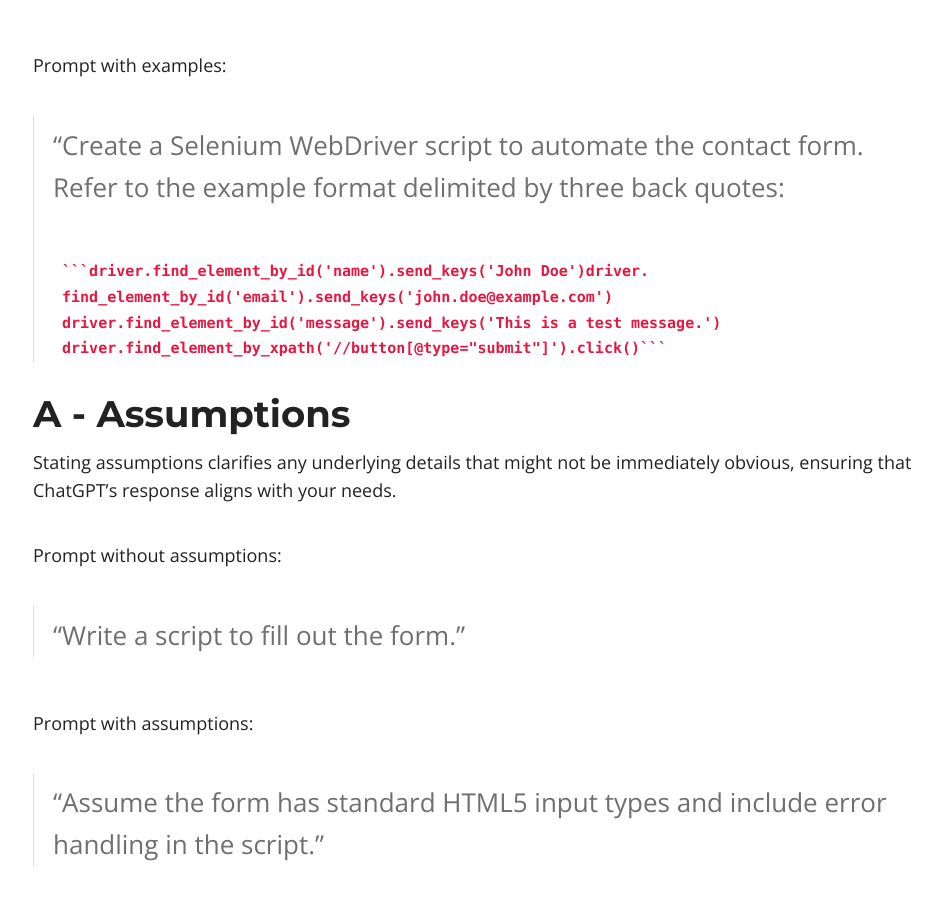
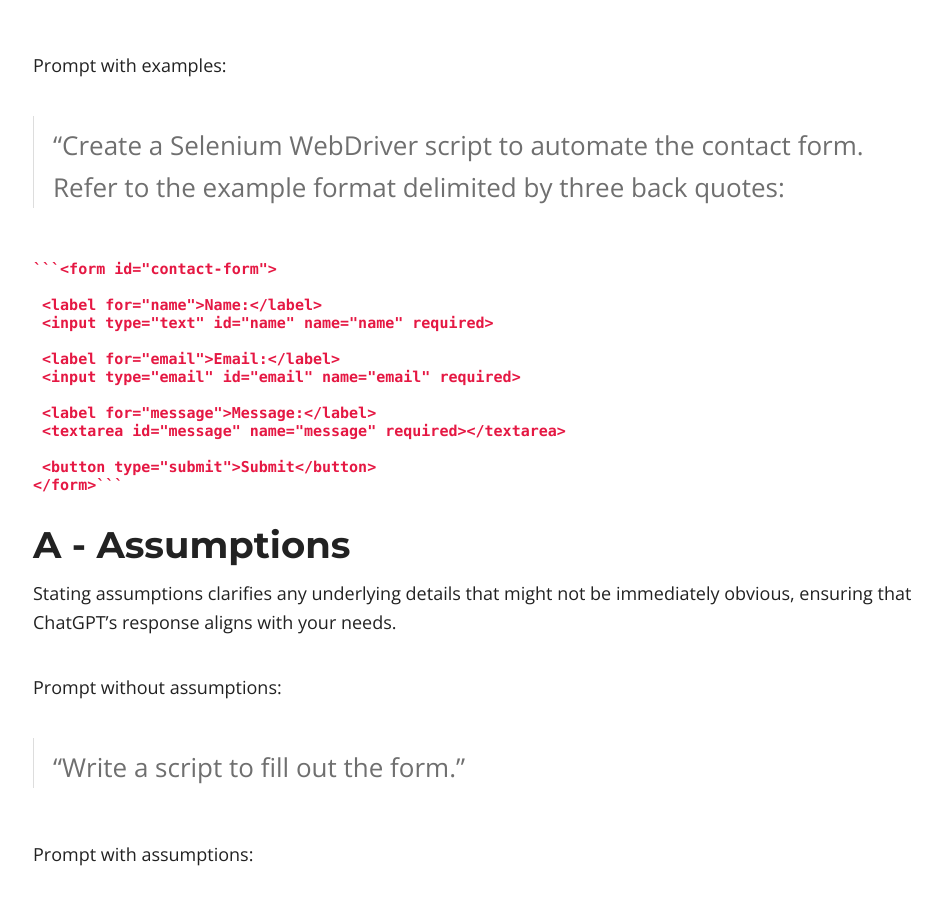
Before and after one commit to vivrichards600/vivrichards600.github.io, a Jekyll site: the page built from _posts/2024-08-06-unlocking-potential-chatgpt-clear-prompts.md, in a window 1280 px wide and 900 px high, scrolled down 2594 px. Shown: the whole window, without its empty margins (157-1099 px from the left). Built offline with Jekyll 4.4.1, drawn with Linux system fonts in a browser that asks for light colours; nearby versions of some CDN libraries; comment, search, counter and statistics services are not loaded; some of the changed text lies outside the part shown.

Commit message:
Fix examples

````diff
--- a/_posts/2024-08-06-unlocking-potential-chatgpt-clear-prompts.md
+++ b/_posts/2024-08-06-unlocking-potential-chatgpt-clear-prompts.md
@@ -49,12 +49,21 @@ Prompt without examples:
 
 Prompt with examples:
 > "Create a Selenium WebDriver script to automate the contact form. Refer to the example format delimited by three back quotes:
- ```
- ```driver.find_element_by_id('name').send_keys('John Doe')driver.
- find_element_by_id('email').send_keys('john.doe@example.com')
- driver.find_element_by_id('message').send_keys('This is a test message.')
- driver.find_element_by_xpath('//button[@type="submit"]').click()```
- ```
+
+    ```<form id="contact-form">
+
+     <label for="name">Name:</label>
+     <input type="text" id="name" name="name" required>
+
+     <label for="email">Email:</label>
+     <input type="email" id="email" name="email" required>
+
+     <label for="message">Message:</label>
+     <textarea id="message" name="message" required></textarea>
+
+     <button type="submit">Submit</button>
+    </form>```
+
 
 ## A - Assumptions
 Stating assumptions clarifies any underlying details that might not be immediately obvious, ensuring that ChatGPT’s response aligns with your needs.
@@ -80,12 +89,22 @@ The following are some really basic examples to give you an idea of how CLEAR ca
 ### Without Using CLEAR
 Prompt:
 > "Write automation code for this contact form."
- ```
- ```driver.find_element_by_id('name').send_keys('John Doe')driver.
- find_element_by_id('email').send_keys('john.doe@example.com')
- driver.find_element_by_id('message').send_keys('This is a test message.')
- driver.find_element_by_xpath('//button[@type="submit"]').click()```
-```
+
+
+    ```<form id="contact-form">
+
+     <label for="name">Name:</label>
+     <input type="text" id="name" name="name" required>
+
+     <label for="email">Email:</label>
+     <input type="email" id="email" name="email" required>
+
+     <label for="message">Message:</label>
+     <textarea id="message" name="message" required></textarea>
+
+     <button type="submit">Submit</button>
+    </form>```
+
 
 Response:
 ```
@@ -107,6 +126,8 @@ Prompt:
 >"As a test automation engineer who writes code in Python, write a Selenium WebDriver script to automate the contact form using the following HTML snippet delimited by three back quotes. Assume the form requires standard HTML5 input handling and that you need to include methods for interacting with the form elements as well as validation for successful submission. Review the script to ensure it correctly interacts with the form and checks for submission success."
 >
 
+
+
     ```<form id="contact-form">
 
      <label for="name">Name:</label>
@@ -120,7 +141,6 @@ Prompt:
 
      <button type="submit">Submit</button>
     </form>```
-
 
 Response:
 ```
````
